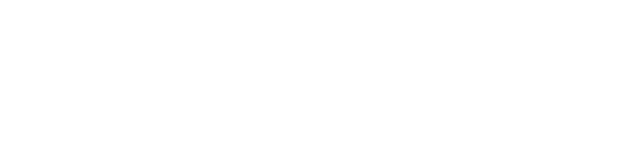
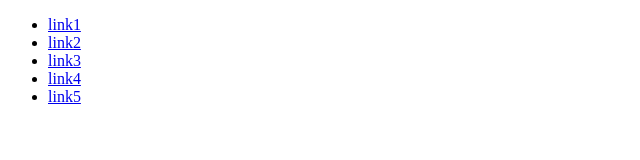
Before and after one commit to alllaallla/red0518, a plain HTML site: page index.html in a window 1280 px wide. Shown: the whole page, without its empty margins (0-640 px from the left). Drawn offline with Linux system fonts and the light colour scheme.

Commit message:
add nav in index.html

```diff
--- a/index.html
+++ b/index.html
@@ -6,6 +6,16 @@
 	<link rel="stylesheet" href="css/style.css">
 </head>
 <body>
-
+	<nav class="top-nav">
+		<ul class="top-nav__list">
+			<li class="top-nav__item"><a href="#" class="top-nav__link">link1</a></li>
+			<li class="top-nav__item"><a href="#" class="top-nav__link">link2</a></li>
+			<li class="top-nav__item"><a href="#" class="top-nav__link">link3</a></li>
+			<li class="top-nav__item"><a href="#" class="top-nav__link">link4</a></li>
+			<li class="top-nav__item"><a href="#" class="top-nav__link">link5</a></li>
+		</ul>
+	</nav>
+		</ul>
+	</nav>
 </body>
 </html>
```
